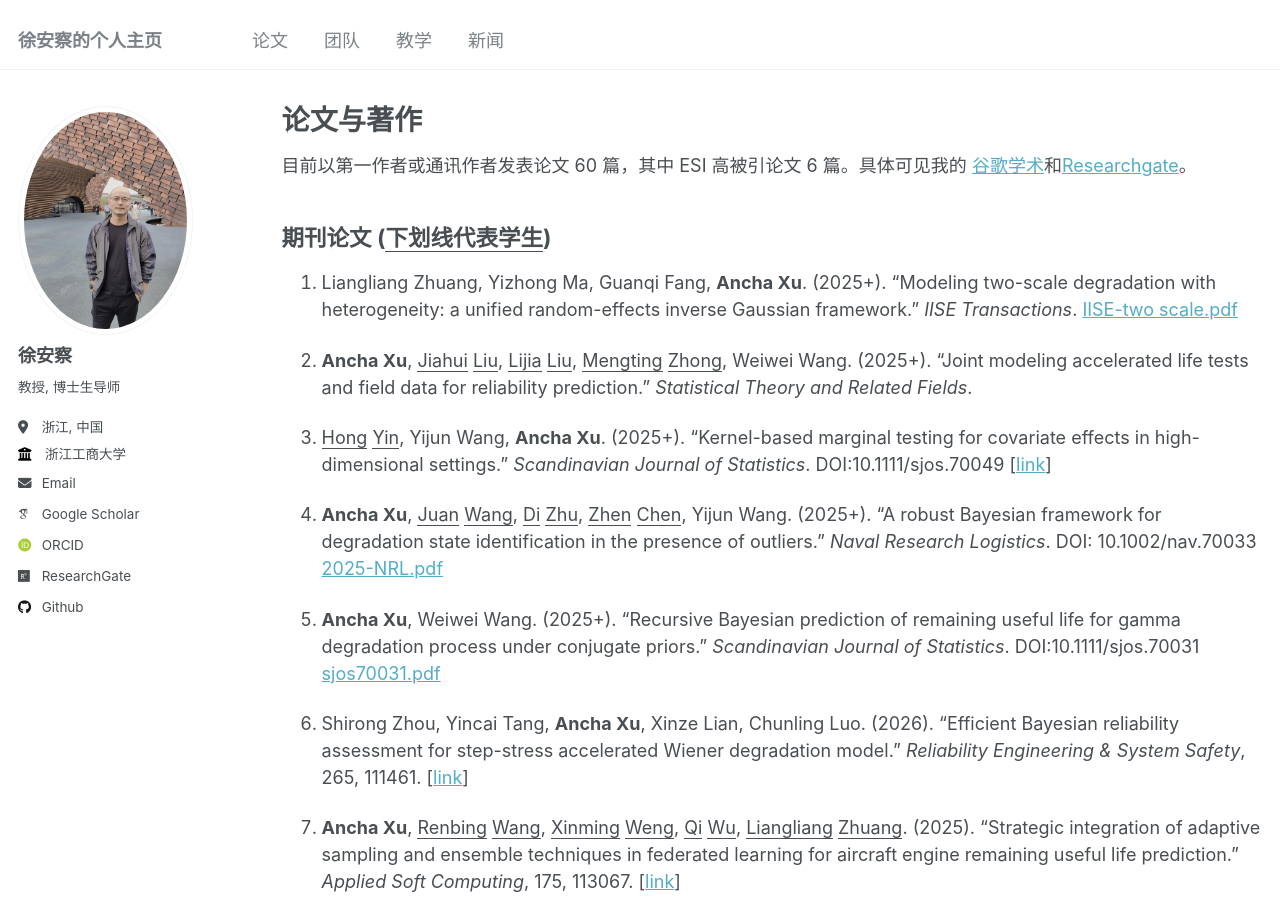
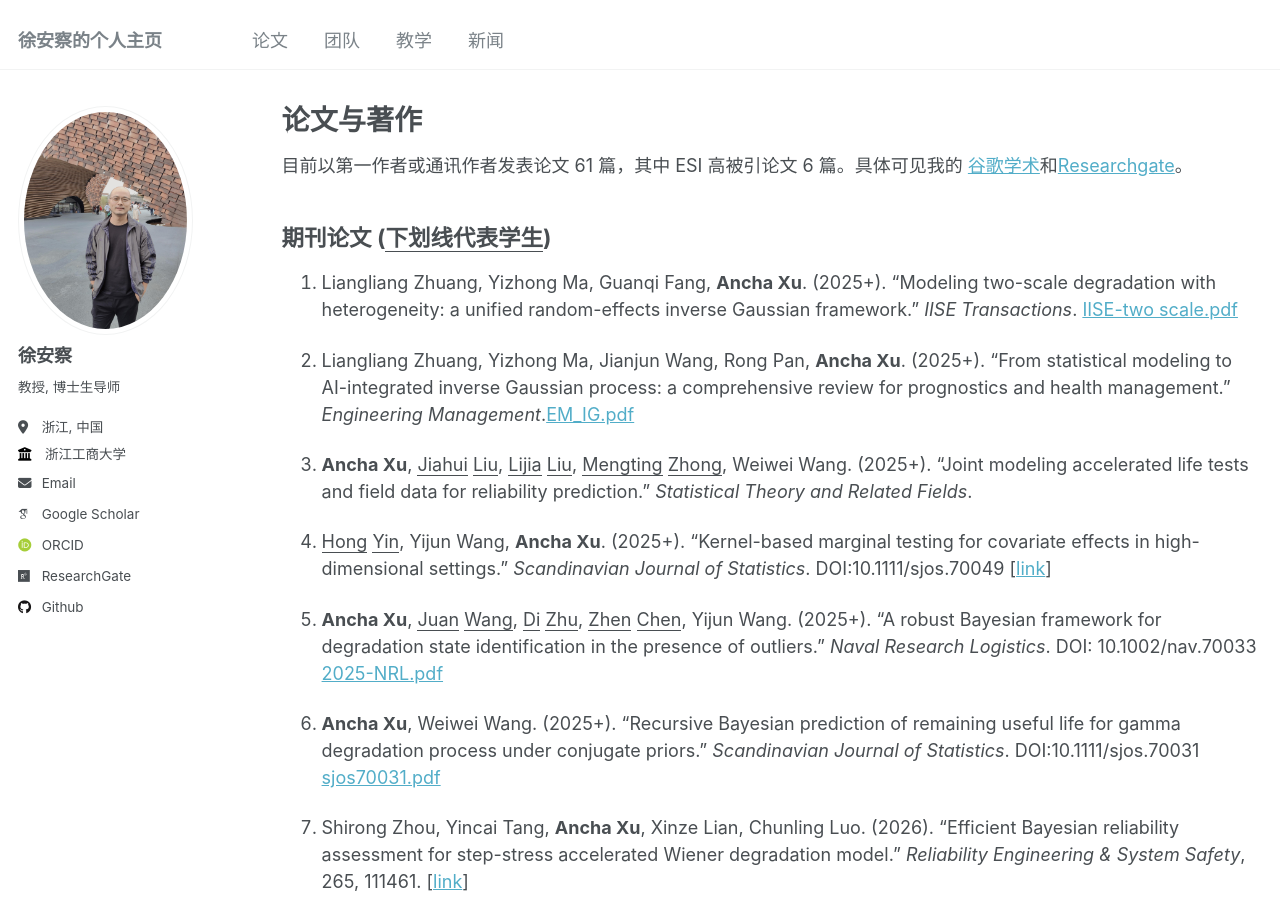
Before and after one commit to XU-ANCHA/XU-ANCHA.github.io, a Jekyll site: the page built from _pages/publications.md, in a window 1280 px wide and 900 px high. Built offline with Jekyll 4.4.1, drawn with Linux system fonts in a browser that asks for light colours; some web fonts are replaced.

Commit message:
Update publications.md

```diff
--- a/_pages/publications.md
+++ b/_pages/publications.md
@@ -5,11 +5,13 @@ permalink: /publications/
 author_profile: true
 ---
 
-目前以第一作者或通讯作者发表论文 60 篇，其中 ESI 高被引论文 6 篇。具体可见我的 <a href="{{site.author.googlescholar}}">谷歌学术</a>和<a href="{{site.author.researchgate}}">Researchgate</a>。
+目前以第一作者或通讯作者发表论文 61 篇，其中 ESI 高被引论文 6 篇。具体可见我的 <a href="{{site.author.googlescholar}}">谷歌学术</a>和<a href="{{site.author.researchgate}}">Researchgate</a>。
 
 ## 期刊论文 (<u>下划线代表学生</u>)
 
 1. Liangliang Zhuang, Yizhong Ma, Guanqi Fang, **Ancha Xu**. (2025+). "Modeling two-scale degradation with heterogeneity: a unified random-effects inverse Gaussian framework." *IISE Transactions*. [IISE-two scale.pdf](https://github.com/user-attachments/files/25140849/IISE-two.scale.pdf)
+
+1. Liangliang Zhuang, Yizhong Ma, Jianjun Wang, Rong Pan, **Ancha Xu**. (2025+). "From statistical modeling to AI-integrated inverse Gaussian process: a comprehensive review for prognostics and health management." *Engineering Management*.[EM_IG.pdf](https://github.com/user-attachments/files/25143524/EM_IG.pdf)
 
 1. **Ancha Xu**, <u>Jiahui</u> <u>Liu</u>, <u>Lijia</u> <u>Liu</u>, <u>Mengting</u> <u>Zhong</u>, Weiwei Wang. (2025+). "Joint modeling accelerated life tests and field data for reliability prediction." *Statistical Theory and Related Fields*.
 
```
